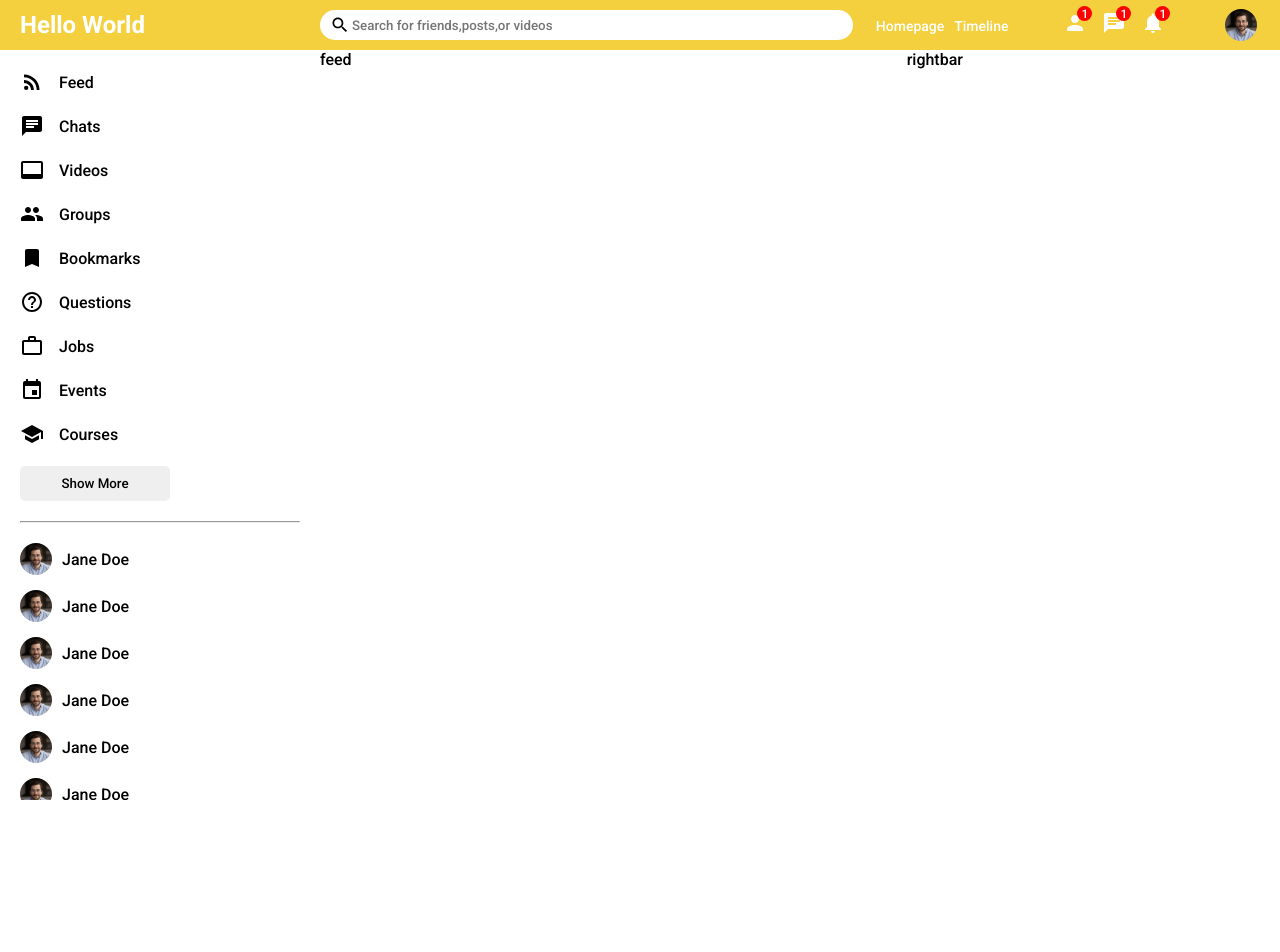
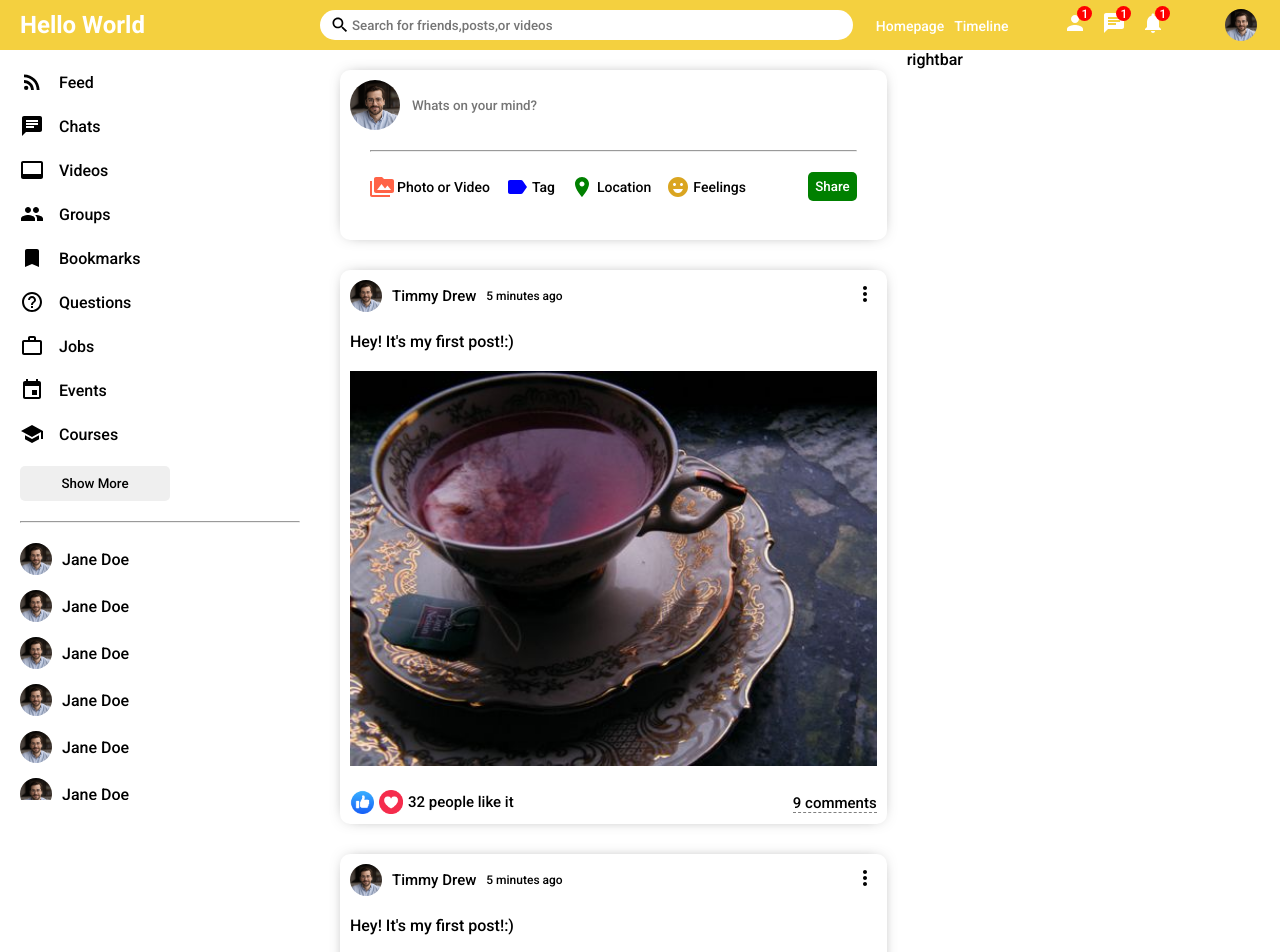
Before and after one commit to Aiman-sh/socialmedia-app, a React (Create React App) app: page / in a window 1280 px wide. Shown: the top 952 px of the page. Before the commit the page ends 800 px from the top, so only its background shows below. Built offline with nearby package versions, Linux system fonts and the light colour scheme; a web font is replaced by a local one.

Commit message:
Added Feed: posts,status,share options

```diff
--- a/src/components/feed/Feed.jsx
+++ b/src/components/feed/Feed.jsx
@@ -1,9 +1,17 @@
+import Share from '../share/Share';
+import Post from '../post/Post';
 import './feed.css';
 
 function Feed(props) {
     return (
         <div className='feed'>
-            feed
+            <div className='feedWrapper'>
+                <Share/>
+                <Post/>
+                <Post/>
+                <Post/>
+                <Post/>
+            </div>
         </div>
     );
 }
--- a/src/components/feed/feed.css
+++ b/src/components/feed/feed.css
@@ -2,3 +2,6 @@
     flex: 5.5;
 
 }
+.feedWrapper{
+    padding: 20px;
+}
--- /dev/null
+++ b/src/components/post/Post.jsx
@@ -0,0 +1,41 @@
+import './post.css';
+import {MoreVert} from '@material-ui/icons'
+
+
+function Post(props) {
+    return (
+        <div className='post'>
+            <div className="postWrapper">
+                <div className="postTop">
+                    <div className="postTopLeft">
+                        <img src="/assets/person1.jpg" alt="person" className='postProfileImg'/>
+                        <span className="postUsername">Timmy Drew</span>
+                        <span className="postDate">5 minutes ago</span>
+                    </div>
+                    <div className="postTopRight">
+                    <MoreVert className=''/>
+                    </div>
+
+                </div>
+                <div className="postCenter">
+                    <span className="postText">Hey! It's my first post!:)</span>
+                    <img src="/assets/2.jpg"  className='postImg' alt="" />
+                </div>
+                <div className="postBottom">
+                    <div className="postBottomLeft">
+                        <img src="/assets/like.png" alt="" className='likeIcon'/>
+                        <img src="/assets/heart.png" alt="" className='likeIcon'/>
+                        <span className="postLikeCounter">32 people like it</span>
+                    </div>
+                    <div className="postBottomRight">
+                        <span className="postCommentText">
+                            9 comments
+                        </span>
+                    </div>
+                </div>
+            </div>
+        </div>
+    );
+}
+
+export default Post;
--- /dev/null
+++ b/src/components/post/post.css
@@ -0,0 +1,74 @@
+.post{
+    width: 100%;
+    border-radius: 10px;
+    -webkit-box-shadow: 0px 0px 16px -8px rgba(0,0,0,0.68);
+    box-shadow: 0px 0px 16px -8px rgba(0,0,0,0.68);
+    margin: 30px 0;
+
+}
+.postWrapper{
+    padding: 10px;
+}
+.postTop{
+    display: flex;
+    align-items: center;
+    justify-content: space-between;
+}
+.postTopLeft{
+    display: flex;
+    align-items: center;
+}
+.postProfileImg{
+    width: 32px;
+    height: 32px;
+    object-fit: cover;
+    border-radius: 50%;
+
+}
+.postUsername{
+    font-size: 15px;
+    font-weight: 500;
+    margin: 0 10px;
+}
+.postDate{
+    font-size: 12px;
+}
+.postCenter{
+    margin: 20px 0;
+}
+.postText{
+
+}
+.postImg{
+    width: 100%;
+    margin-top: 20px;
+    max-height: 500px;
+    object-fit: contain;
+}
+.postBottom{
+    display: flex;
+    align-items: center;
+    justify-content: space-between;
+}
+.postBottomLeft{
+    display: flex;
+    align-items: center;
+}
+.likeIcon{
+    width: 24px;
+    height: 24px;
+    cursor: pointer;
+    margin-right: 5px;
+}
+.postLikeCounter{
+    font-size: 15px ;
+}
+.postCommentText{
+    cursor: pointer;
+    border-bottom: 1px dashed gray;
+    font-size:15px ;
+
+}
+.postBottomRight{
+
+}
--- /dev/null
+++ b/src/components/share/Share.jsx
@@ -0,0 +1,41 @@
+import './share.css'
+import {PermMedia,Label,Room,EmojiEmotions} from '@material-ui/icons'
+
+function Share(props) {
+    return (
+        <div className="share">
+            <div className="shareWrapper">
+                <div className="shareTop">
+                    <img src="/assets/person1.jpg" alt="" className="shareProfileImg" />
+                    <input className='shareInput' placeholder='Whats on your mind?'/>
+                </div>
+                <hr className="shareHr" />
+                <div className="shareBottom">
+                    <div className="shareOptions">
+                        <div className="shareOption">
+                            <PermMedia className='shareIcon' htmlColor='tomato'/>
+                            <span className="shareOptionText">Photo or Video</span>
+                        </div>
+                        <div className="shareOption">
+                            <Label className='shareIcon'  htmlColor='blue'/>
+                            <span className="shareOptionText">Tag</span>
+                        </div>
+                        <div className="shareOption">
+                            <Room className='shareIcon'  htmlColor='green'/>
+                            <span className="shareOptionText">Location</span>
+                        </div>
+                        <div className="shareOption">
+                            <EmojiEmotions className='shareIcon' htmlColor='goldenrod'/>
+                            <span className="shareOptionText">Feelings</span>
+                        </div>
+                    </div>
+                    <button className="shareButton">Share</button>
+                </div>
+
+            </div>
+
+        </div>
+    );
+}
+
+export default Share;
--- /dev/null
+++ b/src/components/share/share.css
@@ -0,0 +1,69 @@
+.share{
+    width: 100%;
+    height: 170px;
+
+    border-radius: 10px;
+    -webkit-box-shadow: 0px 0px 16px -8px rgba(0,0,0,0.68);
+    box-shadow: 0px 0px 16px -8px rgba(0,0,0,0.68);
+}
+.shareWrapper{
+    padding: 10px;
+}
+.shareTop{
+    display: flex;
+    align-items: center;
+}
+.shareProfileImg{
+    width: 50px;
+    height: 50px;
+    border-radius: 50%;
+    object-fit: cover;
+    margin-right: 10px;
+
+}
+.shareInput{
+    border: none;
+    width: 80%
+}
+.shareInput:focus{
+    outline: none;
+}
+.shareHr{
+    margin: 20px;
+}
+.shareBottom{
+    display: flex;
+    align-items: center;
+    justify-content: space-between;
+
+}
+.shareOptions{
+    display: flex;
+    margin-left: 20px;
+}
+.shareOption{
+    display: flex;
+    align-items: center;
+    margin-right: 15px;
+    cursor: pointer;
+}
+.shareIcon{
+    font-size: 18px;
+    margin-right: 3px;
+}
+.shareOptionText{
+    font-size: 14px;
+    font-weight: 500;
+
+
+}
+.shareButton{
+    border: none;
+    padding: 7px;
+    border-radius: 5px;
+    background-color: green;
+    font-weight: 500;
+    margin-right: 20px;
+    cursor: pointer;
+    color: white;
+}
```
Also changed, not shown: public/assets/heart.png (added), public/assets/like.png (added), src/components/rightBar/rightbar.css (line endings or trailing spaces).
